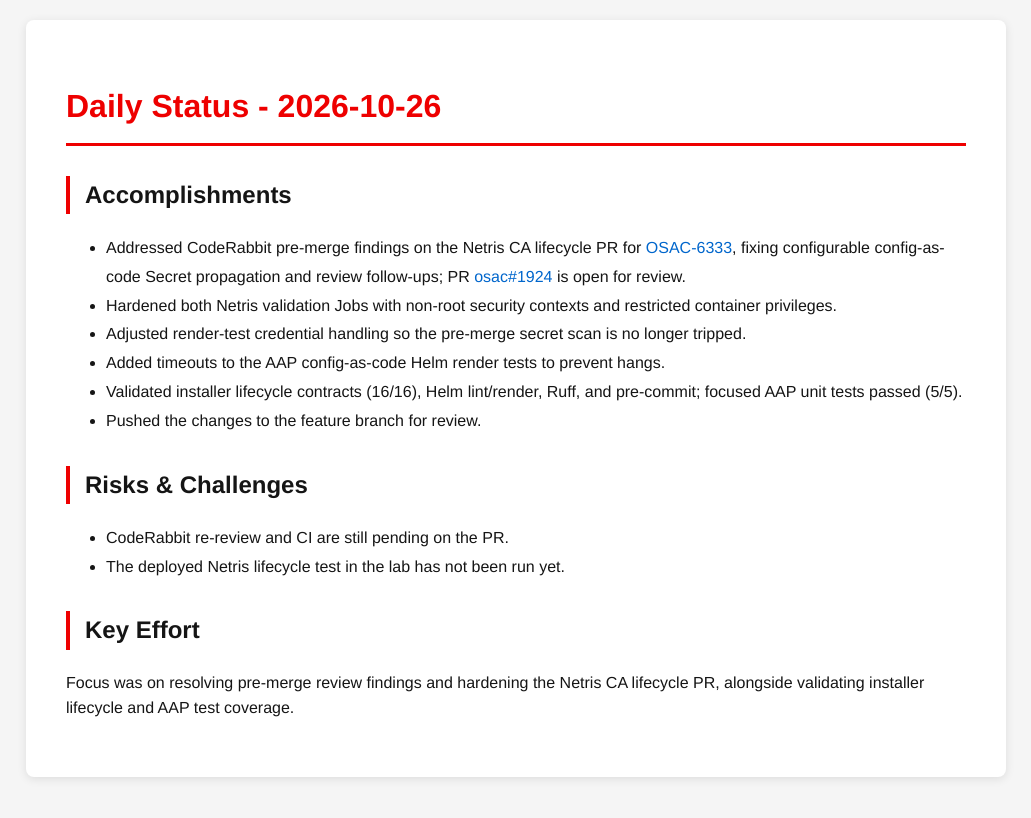
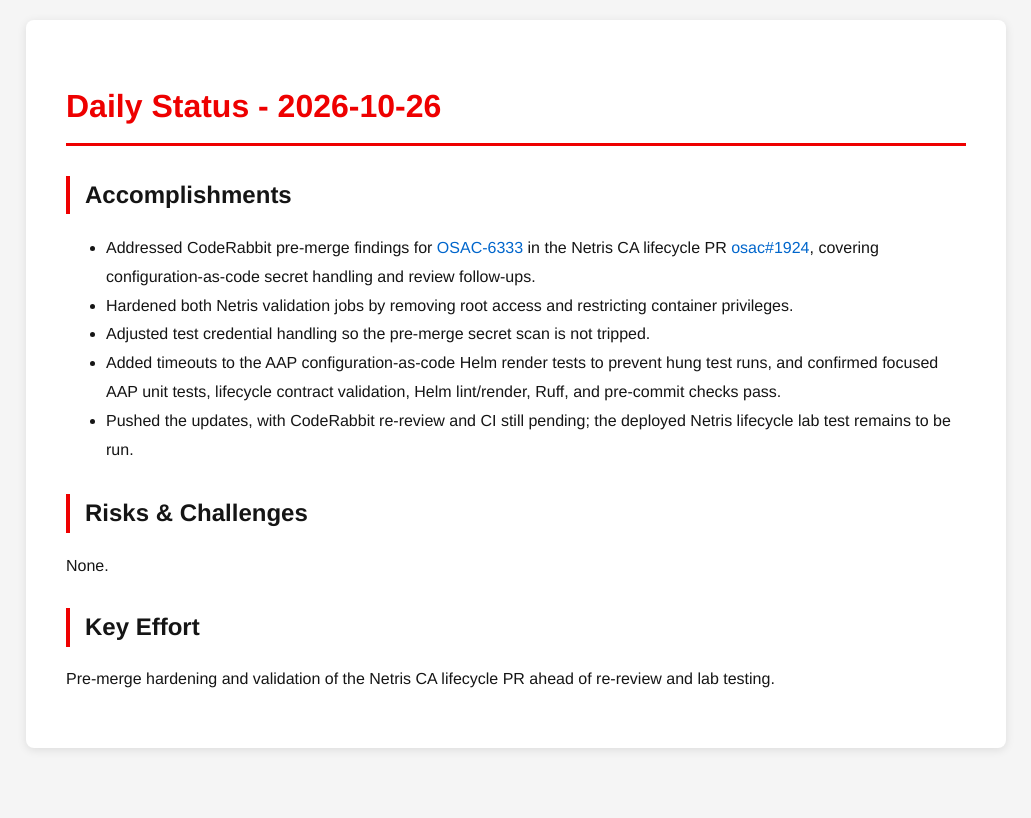
Before and after one commit to tzvatot/daily-status, a Jekyll site: the page built from 2026-10-26.md, in a window 1280 px wide. Shown: the top 818 px of the page, without its empty margins (124-1155 px from the left). Built offline with Jekyll 4.4.1, drawn with Linux system fonts in a browser that asks for light colours.

Commit message:
Daily status update - 2026-10-26

```diff
--- a/2026-10-26.md
+++ b/2026-10-26.md
@@ -7,16 +7,14 @@
 # Daily Status - 2026-10-26
 
 ## Accomplishments
-- Addressed CodeRabbit pre-merge findings on the Netris CA lifecycle PR for [OSAC-6333](https://redhat.atlassian.net/browse/OSAC-6333), fixing configurable config-as-code Secret propagation and review follow-ups; PR [osac#1924](https://github.com/osac-project/osac/pull/1924) is open for review.
-- Hardened both Netris validation Jobs with non-root security contexts and restricted container privileges.
-- Adjusted render-test credential handling so the pre-merge secret scan is no longer tripped.
-- Added timeouts to the AAP config-as-code Helm render tests to prevent hangs.
-- Validated installer lifecycle contracts (16/16), Helm lint/render, Ruff, and pre-commit; focused AAP unit tests passed (5/5).
-- Pushed the changes to the feature branch for review.
+- Addressed CodeRabbit pre-merge findings for [OSAC-6333](https://redhat.atlassian.net/browse/OSAC-6333) in the Netris CA lifecycle PR [osac#1924](https://github.com/osac-project/osac/pull/1924), covering configuration-as-code secret handling and review follow-ups.
+- Hardened both Netris validation jobs by removing root access and restricting container privileges.
+- Adjusted test credential handling so the pre-merge secret scan is not tripped.
+- Added timeouts to the AAP configuration-as-code Helm render tests to prevent hung test runs, and confirmed focused AAP unit tests, lifecycle contract validation, Helm lint/render, Ruff, and pre-commit checks pass.
+- Pushed the updates, with CodeRabbit re-review and CI still pending; the deployed Netris lifecycle lab test remains to be run.
 
 ## Risks & Challenges
-- CodeRabbit re-review and CI are still pending on the PR.
-- The deployed Netris lifecycle test in the lab has not been run yet.
+None.
 
 ## Key Effort
-Focus was on resolving pre-merge review findings and hardening the Netris CA lifecycle PR, alongside validating installer lifecycle and AAP test coverage.
+Pre-merge hardening and validation of the Netris CA lifecycle PR ahead of re-review and lab testing.
```
